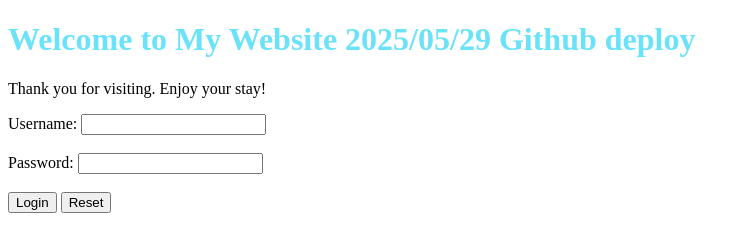
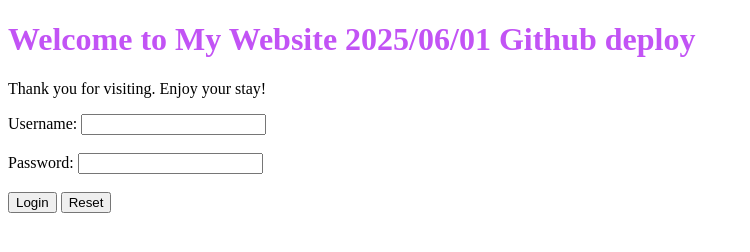
Before and after one commit to longpham5/nodejs-githubaction-ecs-blue-green, a website: page public/index.html in a window 1280 px wide. Shown: the whole page, without its empty margins (0-750 px from the left). Drawn offline with Linux system fonts and the light colour scheme.

Commit message:
modify Index.html, test CICD -lab1

```diff
--- a/public/index.html
+++ b/public/index.html
@@ -7,7 +7,7 @@
 </head>
 
 <body>
-    <h1 id="welcome" style="color: #6AE2F9;">Welcome to My Website 2025/05/29 Github deploy</h1>
+    <h1 id="welcome" style="color: #C253F5;">Welcome to My Website 2025/06/01 Github deploy</h1>
     <p>Thank you for visiting. Enjoy your stay!</p>
 
     <form action="/api/login" method="POST">
```
Also changed, not shown: .github/workflows/blue-green-deployment.yml (deleted), .github/workflows/build-docker.yml, .github/workflows/clear-resources.yml (deleted), .github/workflows/deploy-ecs.yml (deleted), .github/workflows/switch-traffic.yml (deleted).
